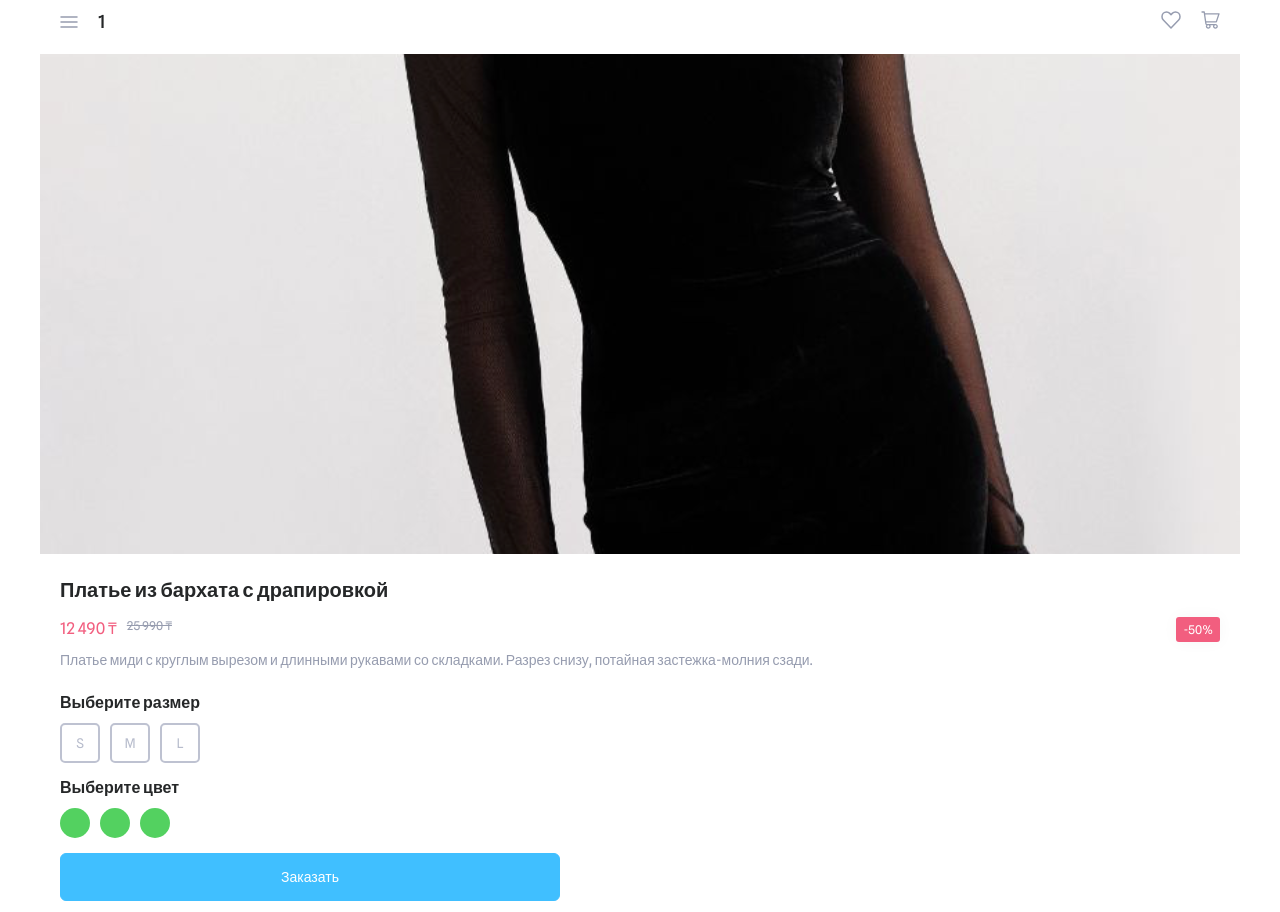
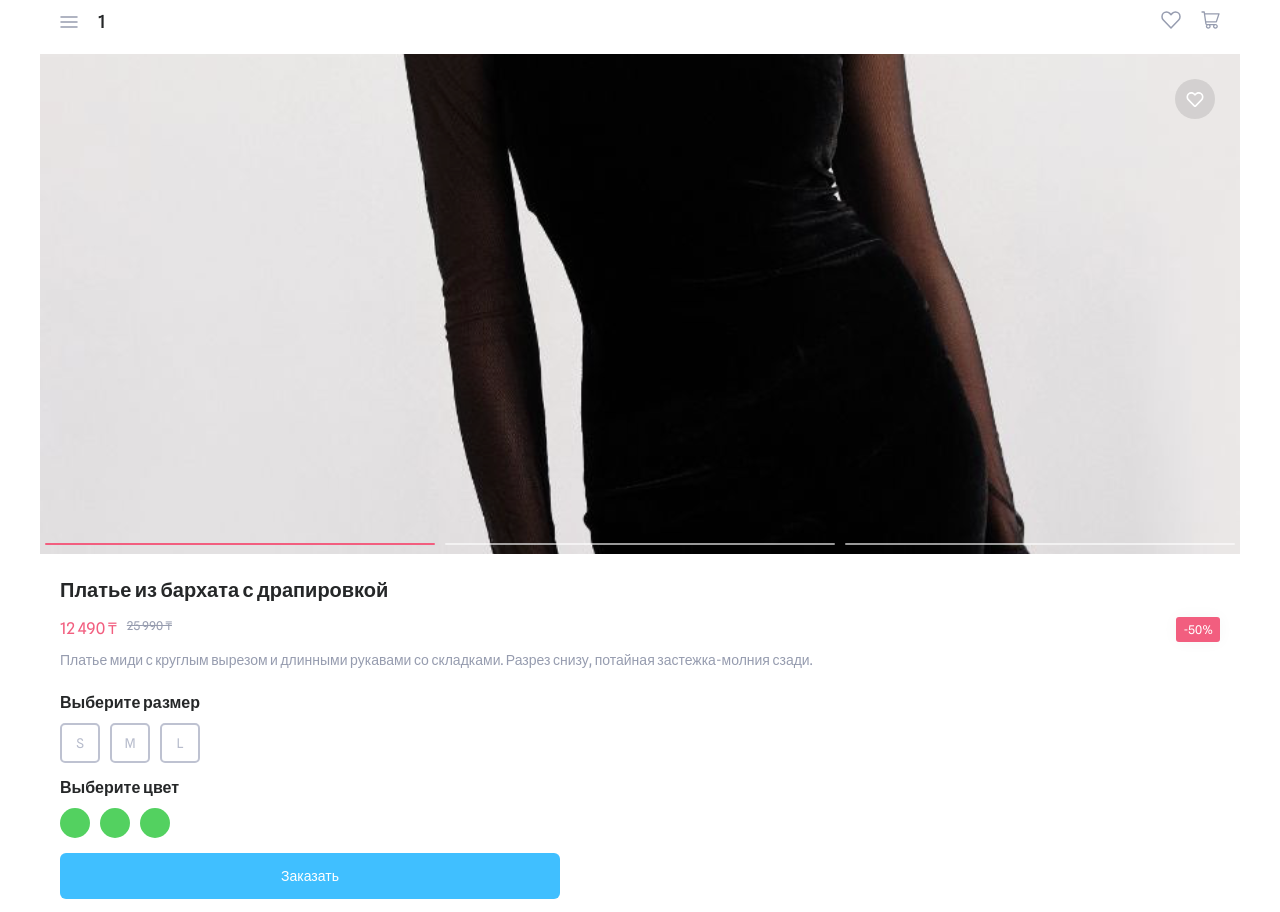
Before and after one commit to tameoo/shop-app, a React (Create React App) app: page /detail/1 in a window 1280 px wide. Shown: the top 912 px of the page. Built offline with nearby package versions, Linux system fonts and the light colour scheme.

Commit message:
add slider fix style

```diff
--- a/src/components/Card/Card.js
+++ b/src/components/Card/Card.js
@@ -1,19 +1,13 @@
 import React from "react";
-import { useNavigate } from "react-router-dom";
+import { Link } from "react-router-dom";
 import { FavoriteButton } from "../FavoriteButton/FavoriteButton";
 import { Tag } from "../Tag/Tag";
 import "./Card.css";
 
 const Card = ({ id, title, price, path, discount, tag, showButton = true }) => {
-  const navigate = useNavigate();
-
-  const openDetail = () => {
-    console.log("next");
-    navigate(`/detail/${id}`);
-  };
-
   return (
-    <div className="card" onClick={openDetail}>
+    <Link to={`/detail/${id}`}>
+      <div className="card">
         <div className="card-stack">
           <img className="card-img" src={path} alt={title} />
           {showButton && <FavoriteButton />}
@@ -27,6 +21,7 @@ const Card = ({ id, title, price, path, discount, tag, showButton = true }) => {
           </div>
         )}
       </div>
+    </Link>
   );
 };
 
--- a/src/components/CategoryButtons/CategoryButtons.js
+++ b/src/components/CategoryButtons/CategoryButtons.js
@@ -14,7 +14,7 @@ const CategoryButtons = ({ buttons }) => {
           clazz={
             activeButton === item
               ? "primary category-btn-padding"
-              : "secondary category-btn-padding"
+              : "secondary-borderless category-btn-padding"
           }
           onPressButton={() => setActiveButton(item)}
         />
--- a/src/components/CustomButton/CustomButton.css
+++ b/src/components/CustomButton/CustomButton.css
@@ -11,7 +11,6 @@
 }
 
 .primary {
-  border: 1px solid #40bfff;
   background: #40bfff;
   color: #fff;
 }
@@ -43,3 +42,9 @@
 .category-btn-padding {
   padding: 10px 15px;
 }
+
+.secondary-borderless {
+  font-size: 14px;
+  color: #969caf;
+  background: transparent;
+}
--- a/src/components/CustomButton/CustomButton.js
+++ b/src/components/CustomButton/CustomButton.js
@@ -16,7 +16,8 @@ const CustomButton = ({ text, icon, clazz, onPressButton }) => {
         className={`custom-btn  ${
           (clazz === "primary" && "primary") ||
           (clazz === "secondary" && "secondary") ||
-          (clazz === "prevent" && "prevent")
+          (clazz === "prevent" && "prevent") ||
+          (clazz === "secondary-borderless" && "secondary-borderless")
         } ${clazz}`}
         onClick={onPressButton}
       >
--- a/src/components/CustomDropdown/CustomDropdown.js
+++ b/src/components/CustomDropdown/CustomDropdown.js
@@ -8,11 +8,19 @@ const CustomDropdown = ({ title, descr }) => {
     <div className="custom-dropdown">
       <div className="dropdown-header" onClick={() => setOpen(!isOpen)}>
         <span>{title}</span>
-        <img
-          className={`dropdown-arrow ${isOpen && "dropdown-arrow-active"}`}
-          src="/icons/arrow-down.svg"
-          alt="arrow"
-        />
+        {isOpen ? (
+          <img
+            className={"dropdown-arrow"}
+            src="/icons/arrow-down-blue.svg"
+            alt="arrow"
+          />
+        ) : (
+          <img
+            className={"dropdown-arrow"}
+            src="/icons/arrow-down.svg"
+            alt="arrow"
+          />
+        )}
       </div>
       <div className={`dropdown-body ${isOpen && "dropdown-body-active"}`}>
         {descr}
--- a/src/components/CustomSlider/CustomSlider.js
+++ b/src/components/CustomSlider/CustomSlider.js
@@ -37,7 +37,7 @@ const CustomSlider = ({ slides }) => {
 
   return (
     <React.Fragment>
-      <Slider {...sliderSettings}>
+      <Slider {...sliderSettings} className="slick-track-custom">
         {slides.map((item) => (
           <Card
             key={item.id}
--- /dev/null
+++ b/src/components/DetailImgSlider/DetailImgSlider.css
@@ -0,0 +1,27 @@
+.detail-img-wrapper {
+  position: relative;
+}
+
+.slick-track {
+  gap: 0px;
+}
+
+.slick-dots {
+  position: absolute;
+  bottom: -5px;
+  display: flex;
+}
+
+.slick-dots li {
+  width: 100%;
+}
+
+.slick-dot-custom {
+  height: 2px;
+  background: rgba(255, 255, 255, 0.6);
+  border-radius: 5px;
+}
+
+.slick-active .slick-dot-custom {
+  background: #f25e7f;
+}
--- /dev/null
+++ b/src/components/DetailImgSlider/DetailImgSlider.js
@@ -0,0 +1,32 @@
+import React from "react";
+import { FavoriteButton } from "../FavoriteButton";
+import Slider from "react-slick";
+import "slick-carousel/slick/slick-theme.css";
+import "slick-carousel/slick/slick.css";
+import "./DetailImgSlider.css";
+
+const DetailImgSlider = ({ slides }) => {
+  const sliderSettings = {
+    arrows: false,
+    dots: true,
+    slidesToShow: 1,
+    slidesToScroll: 1,
+    infinite: false,
+    speed: 500,
+    appendDots: (dots) => <ul>{dots}</ul>,
+    customPaging: (i) => <div className="slick-dot-custom"></div>,
+  };
+
+  return (
+    <Slider {...sliderSettings}>
+      {slides.map((item, index) => (
+        <div key={index} className="detail-img-wrapper">
+          <img className="detail-img" src={item} alt="detail" />
+          <FavoriteButton changeSize={true} />
+        </div>
+      ))}
+    </Slider>
+  );
+};
+
+export { DetailImgSlider };
--- /dev/null
+++ b/src/components/DetailImgSlider/index.js
@@ -0,0 +1,2 @@
+import { DetailImgSlider } from "./DetailImgSlider";
+export { DetailImgSlider };
--- a/src/components/FavoriteButton/FavoriteButton.css
+++ b/src/components/FavoriteButton/FavoriteButton.css
@@ -13,7 +13,19 @@
   border-radius: 100%;
 }
 
+.card-heart-40px {
+  width: 40px;
+  height: 40px;
+  top: 25px;
+  right: 25px;
+}
+
 .heart-img {
   width: 12px;
   height: 12px;
 }
+
+.heart-img-20px {
+  width: 20px;
+  height: 17px;
+}
--- a/src/components/FavoriteButton/FavoriteButton.js
+++ b/src/components/FavoriteButton/FavoriteButton.js
@@ -1,7 +1,7 @@
 import React, { useState } from "react";
 import "./FavoriteButton.css";
 
-const FavoriteButton = () => {
+const FavoriteButton = ({ changeSize }) => {
   const [isFavorite, setFavorite] = useState(false);
 
   const toggleFavorite = (e) => {
@@ -10,9 +10,13 @@ const FavoriteButton = () => {
   };
 
   return (
-    <button type="button" className="card-heart" onClick={toggleFavorite}>
+    <button
+      type="button"
+      className={`card-heart ${changeSize && "card-heart-40px"}`}
+      onClick={toggleFavorite}
+    >
       <img
-        className="heart-img"
+        className={`heart-img ${changeSize && "heart-img-20px"}`}
         src={`/icons/${isFavorite ? "heart-solid" : "heart"}.svg`}
         alt="heart"
       />
--- a/src/pages/DetailPage/DetailPage.js
+++ b/src/pages/DetailPage/DetailPage.js
@@ -8,19 +8,25 @@ import { CustomDropdown } from "../../components/CustomDropdown";
 import { SliderCard } from "../../components/SliderCard";
 import { Modal } from "../../components/Modal";
 import { Tag } from "../../components/Tag";
+import { DetailImgSlider } from "../../components/DetailImgSlider";
 import "./DetailPage.css";
 
 const DetailPage = () => {
   const { id } = useParams();
   const [isModalOpen, setModalOpen] = useState(false);
   const navigate = useNavigate();
+  const slides = [
+    "/images/detail.svg",
+    "/images/detail.svg",
+    "/images/detail.svg",
+  ];
 
   return (
     <React.Fragment>
       <Header title={id} />
       <section className="detail">
         <div className="detail-slider">
-          <img className="detail-img" src="/images/detail.svg" alt="detail" />
+          <DetailImgSlider slides={slides} />
         </div>
         <div className="detail-padding">
           <h2 className="detail-title">Платье из бархата с драпировкой</h2>
```
Also changed, not shown: 7 other files (tests, documents, lock files or other folders). Lines whose indentation alone changed are shown as unchanged.
